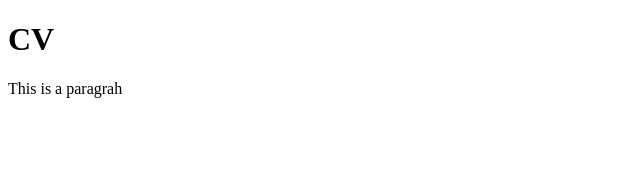
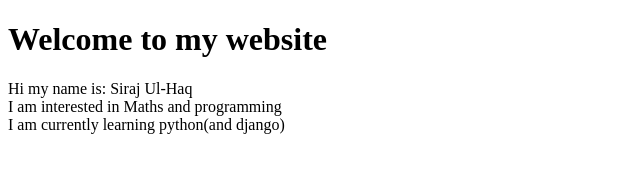
Before and after one commit to siraj-ulhaq/siraj-ulhaq.github.io, a plain HTML site: page index.html in a window 1280 px wide. Shown: the whole page, without its empty margins (0-640 px from the left). Drawn offline with Linux system fonts and the light colour scheme.

Commit message:
Initial Design

```diff
--- a/index.html
+++ b/index.html
@@ -1,10 +1,12 @@
 <!DOCTYPE html>
 <html lang="en">
 <head>
-    <title>Hello World</title>
+    <title>Siraj Ul-Haq</title>
 </head>
 <body>
-    <h1> CV </h1>
-    <p>This is a paragrah</p>
+    <h1> Welcome to my website</h1>
+    <p>Hi my name is: Siraj Ul-Haq<br>
+        I am interested in Maths and programming<br>
+        I am currently learning python(and django)</p>
 </body>
 </html>
```
